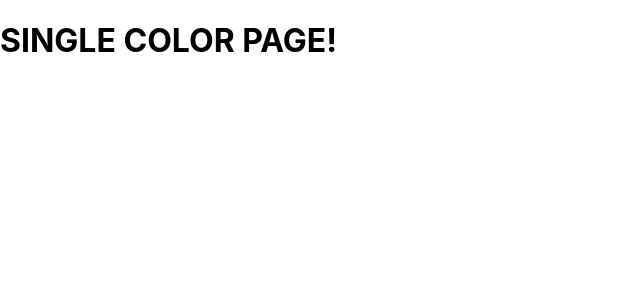
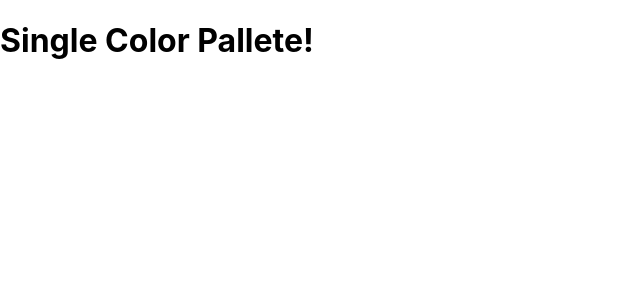
Before and after one commit to sorinupwork/react-colors, a React (Create React App) app: page /palette/flat-ui-colors-american/americanriver in a window 1280 px wide. Shown: the top 300 px of the page, without its empty margins (0-640 px from the left). Built offline with nearby package versions, Linux system fonts and the light colour scheme.

Commit message:
Add SingleColorPalette and Link

```diff
--- a/src/App.js
+++ b/src/App.js
@@ -1,6 +1,7 @@
 import React, { Component } from "react";
 import { Route, Switch } from "react-router-dom";
 import Pallete from "./Pallete";
+import SingleColorPalette from "./SingleColorPalette";
 import PalleteList from "./PalleteList";
 import seedColors from "./seedColors";
 import { generatePallete } from "./colorHelpers";
@@ -35,7 +36,7 @@
         <Route
           exact
           path="/palette/:paletteId/:colorId"
-          render={() => <h1>SINGLE COLOR PAGE!</h1>}
+          render={() => <SingleColorPalette />}
         />
       </Switch>
 
--- a/src/ColorBox.js
+++ b/src/ColorBox.js
@@ -17,7 +17,7 @@
   }
 
   render() {
-    const { name, background } = this.props;
+    const { name, background, moreUrl } = this.props;
     const { copied } = this.state;
     return (
       <CopyToClipboard text={background} onCopy={this.changeCopyState}>
@@ -36,7 +36,7 @@
             </div>
             <button className="copy-button">Copy</button>
           </div>
-          <Link to="/" onClick={(e) => e.stopPropagation()}>
+          <Link to={moreUrl} onClick={(e) => e.stopPropagation()}>
             <span className="see-more">More</span>
           </Link>
         </div>
--- a/src/Pallete.js
+++ b/src/Pallete.js
@@ -22,10 +22,15 @@
   }
 
   render() {
-    const { colors, palleteName, emoji } = this.props.pallete;
+    const { colors, palleteName, emoji, id } = this.props.pallete;
     const { level, format } = this.state;
     const colorBoxes = colors[level].map((color) => (
-      <ColorBox background={color[format]} name={color.name} key={color.id} />
+      <ColorBox
+        background={color[format]}
+        name={color.name}
+        key={color.id}
+        moreUrl={`/palette/${id}/${color.id}`}
+      />
     ));
     return (
       <div className="Pallete">
--- /dev/null
+++ b/src/SingleColorPalette.js
@@ -0,0 +1,11 @@
+import React, { Component } from "react";
+
+export default class SingleColorPalette extends Component {
+  render() {
+    return (
+      <div>
+        <h1>Single Color Pallete!</h1>
+      </div>
+    );
+  }
+}
```
